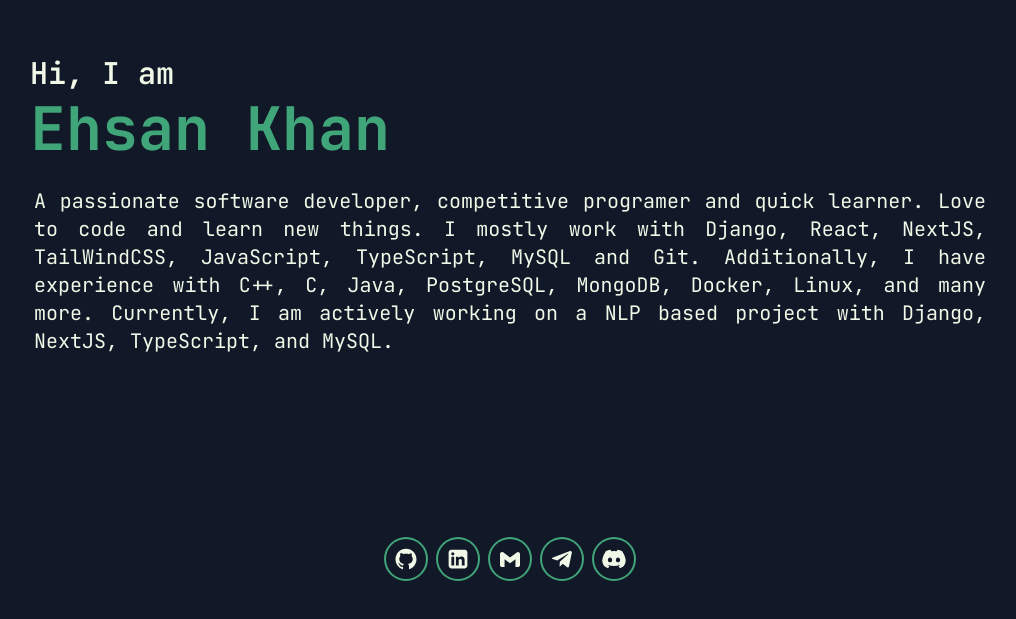
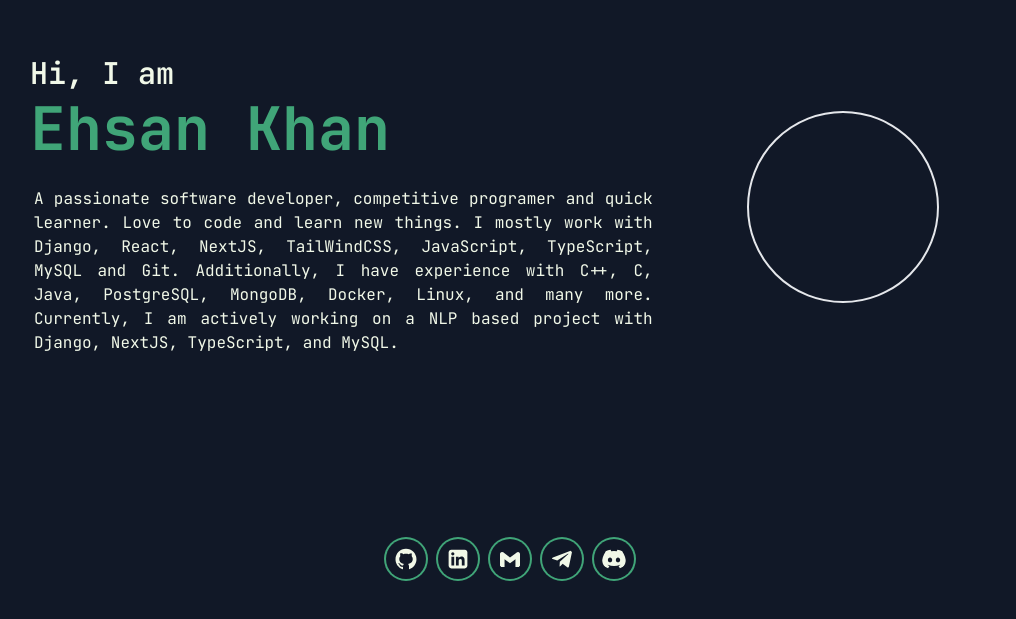
Before and after one commit to ehsan18t/ehsan-pages, a Next.js app: page / in a window 1280 px wide. Shown: the part 173-792 px from the top of the page, without its empty margins (130-1146 px from the left). Built offline with nearby package versions, Linux system fonts and the light colour scheme.

Commit message:
updated hero section

```diff
--- a/src/components/sections/hero/Introduction.tsx
+++ b/src/components/sections/hero/Introduction.tsx
@@ -2,7 +2,8 @@ import { MotionH1, MotionP } from "@/motion";
 
 const Introduction = () => {
   return (
-    <div className="h-full flex flex-col gap-2 justify-center">
+    <div className="h-full w-full grid md:grid-cols-3 md:gap-10 gap-4 items-center justify-self-center justify-items-center">
+      <div className="flex order-2 md:order-none md:col-span-2 flex-col gap-2 justify-center">
         <div className="text-2xl sm:text-3xl font-semibold">Hi, I am</div>
         <div className="text-4xl sm:text-6xl font-bold text-primary">
           <MotionH1
@@ -13,21 +14,23 @@ const Introduction = () => {
             Ehsan Khan
           </MotionH1>
         </div>
-      <div className="w-full p-1 sm:text-xl text-justify pt-5">
+        <div className="p-1 text-justify pt-5">
           <MotionP
             initial={{ opacity: 0, x: -100 }}
             animate={{ opacity: 1, x: 0 }}
             transition={{ delay: 0.2, duration: 0.5 }}
           >
             A passionate software developer, competitive programer and quick
-          learner. Love to code and learn new things. I mostly work with Django,
-          React, NextJS, TailWindCSS, JavaScript, TypeScript, MySQL and Git.
-          Additionally, I have experience with C++, C, Java, PostgreSQL,
-          MongoDB, Docker, Linux, and many more. Currently, I am actively
-          working on a NLP based project with Django, NextJS, TypeScript, and
-          MySQL.
+            learner. Love to code and learn new things. I mostly work with
+            Django, React, NextJS, TailWindCSS, JavaScript, TypeScript, MySQL
+            and Git. Additionally, I have experience with C++, C, Java,
+            PostgreSQL, MongoDB, Docker, Linux, and many more. Currently, I am
+            actively working on a NLP based project with Django, NextJS,
+            TypeScript, and MySQL.
           </MotionP>
         </div>
+      </div>
+      <div className="h-48 w-48 flex justify-center border-2 rounded-full md:col-span-1"></div>
     </div>
   );
 };
```
Lines whose indentation alone changed are shown as unchanged.
